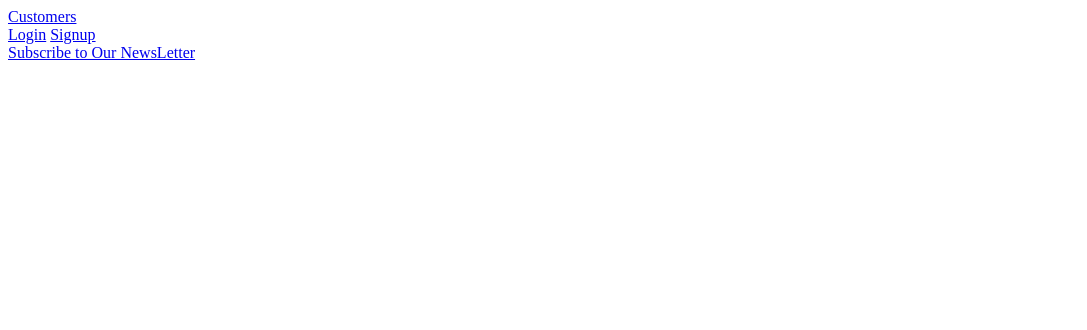
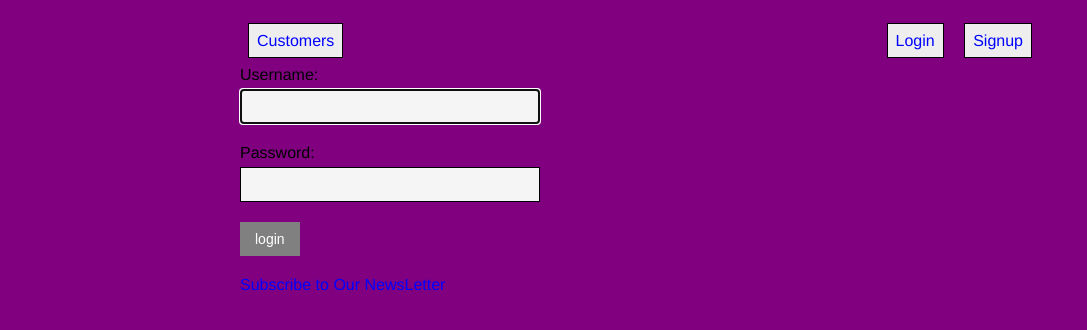
Before and after one commit to vmipfdr/Matt-and-Rachels-Hackathon, a Django app: page /accounts/login/ in a window 1280 px wide. Shown: the top 330 px of the page, without its empty margins (0-1087 px from the left). Run offline with Django 3.2, Linux system fonts and the light colour scheme.

Commit message:
trying to get CSS to work

```diff
--- /dev/null
+++ b/ghost/static/css/ghost.css
@@ -0,0 +1,103 @@
+body {
+  font-family: "Helvetica Neue", sans-serif;
+  max-width: 50em;
+  margin: auto;
+  padding: 2em 1em;
+  background-color: purple;
+}
+
+#user-info {
+  border: 2px solid black;
+}
+
+nav a {
+  border: 1px solid black;
+  margin: 0.5em;
+  padding: 0.5em;
+  background-color: #eeeeee;
+}
+
+nav a:hover {
+  background-color: orange;
+  color: blue;
+}
+
+a,
+a:visited {
+  text-decoration: none;
+  color: blue;
+}
+
+a:hover {
+  background-color: #ccc;
+}
+
+ul {
+  list-style-type: none;
+}
+
+li {
+  margin: 0.25em;
+}
+
+h1 {
+  font: inherit;
+  color: inherit;
+  letter-spacing: -0.05em;
+  text-decoration: none;
+  border-bottom: 1px solid black;
+}
+
+h2 > a {
+  font-size: 0.75em;
+}
+
+input {
+  display: block;
+  margin: 5px 0 20px 0;
+  padding: 9px;
+  border: solid 1px black;
+  width: 300px;
+  background: whitesmoke;
+}
+
+input[type="submit"],
+a.delete {
+  width: auto;
+  padding: 9px 15px;
+  background-color: gray;
+  border: 0;
+  font-size: 14px;
+  color: #ffffff;
+}
+
+a.delete {
+  background-color: red;
+}
+
+.artist-photo {
+  width: 400px;
+}
+
+span.nationality {
+  font-size: 0.5em;
+}
+
+.user-info {
+  float: right;
+}
+
+a.fav {
+  text-decoration: none;
+  color: red;
+}
+
+a.no-fav {
+  text-decoration: none;
+  color: black;
+}
+
+.fav:visited,
+.no-fav:visited {
+  text-decoration: none;
+}
--- a/ghost/templates/ghost/base.html
+++ b/ghost/templates/ghost/base.html
@@ -1,6 +1,12 @@
 <!-- ghost/templates/ghost/base.html -->
 <!-- ... -->
-<nav>
+{% load static %}
+<head>
+  <title>Ghost</title>
+  <link rel="stylesheet" href="{% static 'css/ghost.css' %}" />
+</head>
+<body>
+  <nav>
   <a href="{% url 'customer_list' %}">Customers</a>
   <div class="user-info">
     {% if user.is_authenticated %} Welcome, {{ user.username }}
@@ -10,6 +16,9 @@
     <a href="{% url 'signup' %}">Signup</a>
     {% endif %}
   </div>
-</nav>
+  </nav>
+  {% block content %} {% endblock %}
+</body>
 <!-- ... -->
-<a href="{% url 'customer_create' %}">Subscribe to Our NewsLetter</a>
+  <a href="{% url 'customer_create' %}">Subscribe to Our NewsLetter</a>
+</html>
```
